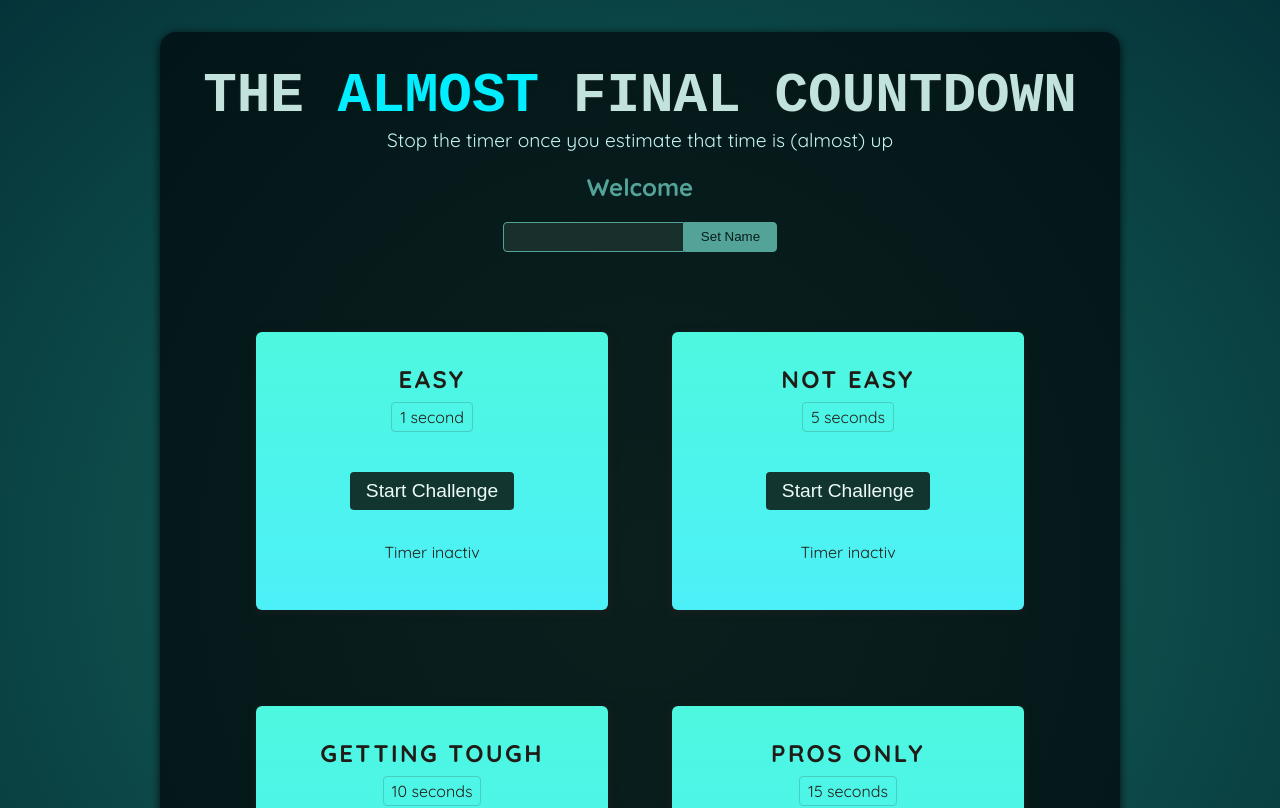
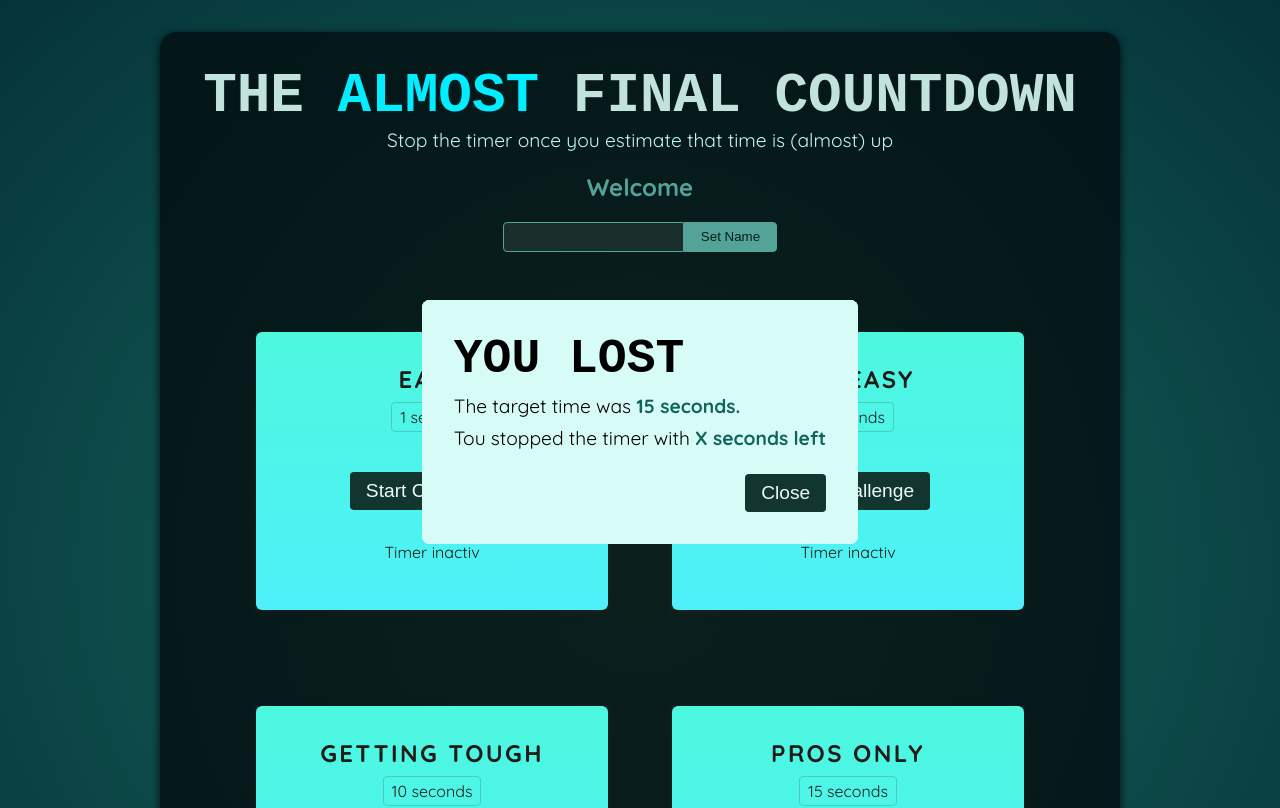
Before and after one commit to dsimplichev/ReactJS-Refs-and-Prortals, a React (Vite) app: page / in a window 1280 px wide. Shown: the top 808 px of the page. Built offline with nearby package versions, Linux system fonts and the light colour scheme; a web font is replaced by a local one.

Commit message:
update result modal

```diff
--- a/src/components/ResultModal.jsx
+++ b/src/components/ResultModal.jsx
@@ -1,3 +1,16 @@
-export default function ResultModal() {
+import { forwardRef } from "react"
 
-}
+const ResultModal = forwardRef(function ResultModal({result, targetTime }, ref) {
+    return (
+        <dialog  ref={ref} className="result-modal" open>
+            <h2>You {result}</h2>
+            <p>The target time was <strong>{targetTime} seconds.</strong></p>
+            <p>Tou stopped the timer with <strong>X seconds left</strong></p>
+            <form method="dialog">
+                <button>Close</button>
+            </form>
+        </dialog>
+    )
+})
+
+export default ResultModal
--- a/src/components/TimerChallenge.jsx
+++ b/src/components/TimerChallenge.jsx
@@ -1,7 +1,11 @@
 import { useState, useRef } from "react";
+import ResultModal from "./ResultModal";
+
+
 export default function TimerChallenge({ title, targetTime }) {
 
   const timer = useRef()
+  const dialog = useRef();
   const [timerStarted, setTimerStarted] = useState(false);
   const  [timeExpired, setTimerExpired] = useState(false);
 
@@ -10,6 +14,7 @@
 
     timer.current = setTimeout(() => {
       setTimerExpired(true);
+      dialog.current.showModal()
     },targetTime * 1000);
 
     setTimerStarted(true)
@@ -20,7 +25,9 @@
   }
 
   return (
-        <section className="challenge">
+       <>
+        <ResultModal ref={dialog} targetTime={targetTime} result='lost' />
+       <section className="challenge">
           <h2>{title}</h2>
           {timeExpired && <p>You lost!</p>}
           <p className="challenge-time">
@@ -35,5 +42,6 @@
             {timerStarted ? 'Time is running...' : 'Timer inactiv'}
           </p>
         </section>
+        </>
      )
 }
```
